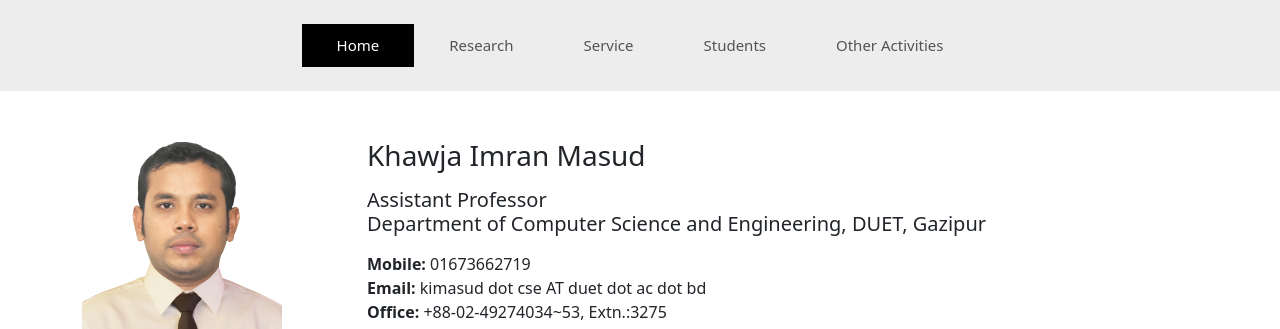
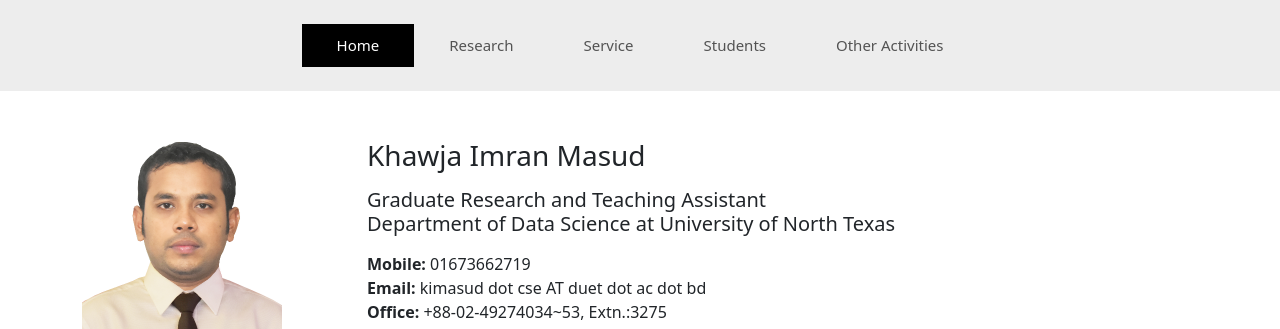
Before and after one commit to eimran/eimran.github.io, a plain HTML site: page index.html in a window 1280 px wide. Shown: the top 329 px of the page. Drawn offline with nearby package versions, Linux system fonts and the light colour scheme.

Commit message:
Update index.html

```diff
--- a/index.html
+++ b/index.html
@@ -60,8 +60,8 @@
                 <div class="col-sm-12 col-md-8 col-lg-9">
                     <div class="intro-details">
                         <h3 class="mb-3">Khawja Imran Masud</h3>
-                        <h5 class="">Assistant Professor </h5>
-                        <h5 class="mb-3">Department of Computer Science and Engineering, DUET, Gazipur</h5>
+                        <h5 class="">Graduate Research and Teaching Assistant </h5>
+                        <h5 class="mb-3">Department of Data Science at University of North Texas</h5>
                         <p><strong>Mobile:</strong> 01673662719</p>
                         <p><strong>Email:</strong> kimasud dot cse AT duet dot ac dot bd</p>
                         <p class="mb-2"><strong>Office:</strong> +88-02-49274034~53, Extn.:3275</p>
```
